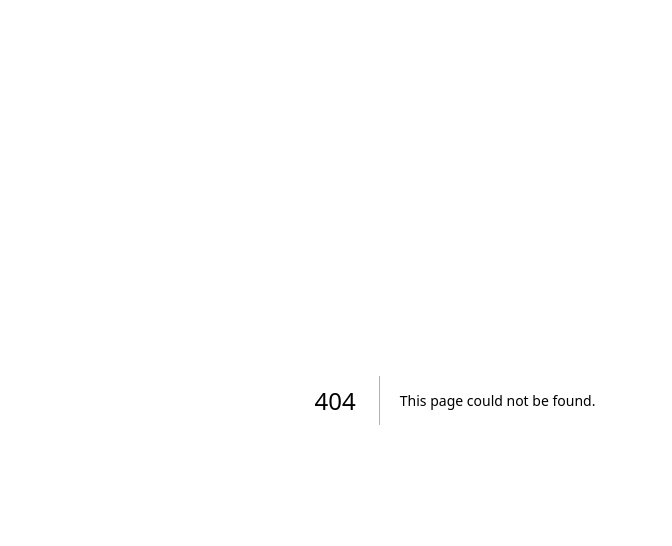
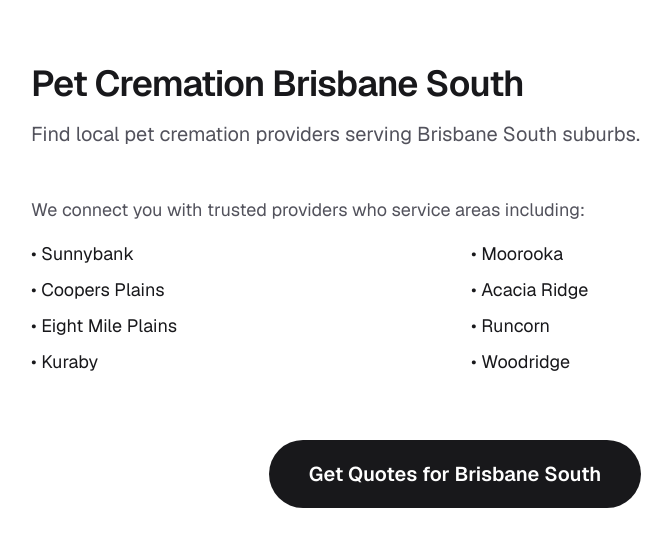
Before and after one commit to edwardted90/brisbanepetcremation, a Next.js app: page /brisbane-south in a window 1280 px wide. Before the commit this address had no page. Shown: the top 546 px of the page, without its empty margins (185-857 px from the left). Built offline with nearby package versions, Linux system fonts and the light colour scheme.

Commit message:
seo: add brisbane-north and brisbane-south location pages

```diff
--- /dev/null
+++ b/app/brisbane-north/page.tsx
@@ -0,0 +1,32 @@
+import type { Metadata } from 'next';
+
+export const metadata: Metadata = {
+  title: 'Pet Cremation Brisbane North | Local Providers',
+  description: 'Pet cremation services for Brisbane North suburbs. Compare providers and get quotes from local services.',
+};
+
+export default function BrisbaneNorthPage() {
+  return (
+    <div className="min-h-screen bg-white font-sans text-zinc-900">
+      <div className="mx-auto max-w-4xl px-6 py-16">
+        <h1 className="text-4xl font-semibold tracking-tight">Pet Cremation Brisbane North</h1>
+        <p className="mt-4 text-xl text-zinc-600">Find local pet cremation providers serving Brisbane North suburbs.</p>
+
+        <div className="mt-12">
+          <p className="text-lg text-zinc-600">We connect you with trusted providers who service areas including:</p>
+          <ul className="mt-4 grid grid-cols-2 gap-x-8 gap-y-2 text-lg">
+            {['Chermside', 'Nundah', 'Aspley', 'Kedron', 'Stafford', 'Wavell Heights', 'Albany Creek', 'Bracken Ridge'].map(area => (
+              <li key={area}>• {area}</li>
+            ))}
+          </ul>
+        </div>
+
+        <div className="mt-16 text-center">
+          <a href="/#quote" className="inline-block rounded-full bg-zinc-900 px-10 py-5 text-xl font-semibold text-white transition hover:bg-black">
+            Get Quotes for Brisbane North
+          </a>
+        </div>
+      </div>
+    </div>
+  );
+}
--- /dev/null
+++ b/app/brisbane-south/page.tsx
@@ -0,0 +1,32 @@
+import type { Metadata } from 'next';
+
+export const metadata: Metadata = {
+  title: 'Pet Cremation Brisbane South | Local Providers',
+  description: 'Pet cremation services for Brisbane South suburbs. Compare providers and get quotes from local services.',
+};
+
+export default function BrisbaneSouthPage() {
+  return (
+    <div className="min-h-screen bg-white font-sans text-zinc-900">
+      <div className="mx-auto max-w-4xl px-6 py-16">
+        <h1 className="text-4xl font-semibold tracking-tight">Pet Cremation Brisbane South</h1>
+        <p className="mt-4 text-xl text-zinc-600">Find local pet cremation providers serving Brisbane South suburbs.</p>
+
+        <div className="mt-12">
+          <p className="text-lg text-zinc-600">We connect you with trusted providers who service areas including:</p>
+          <ul className="mt-4 grid grid-cols-2 gap-x-8 gap-y-2 text-lg">
+            {['Sunnybank', 'Moorooka', 'Coopers Plains', 'Acacia Ridge', 'Eight Mile Plains', 'Runcorn', 'Kuraby', 'Woodridge'].map(area => (
+              <li key={area}>• {area}</li>
+            ))}
+          </ul>
+        </div>
+
+        <div className="mt-16 text-center">
+          <a href="/#quote" className="inline-block rounded-full bg-zinc-900 px-10 py-5 text-xl font-semibold text-white transition hover:bg-black">
+            Get Quotes for Brisbane South
+          </a>
+        </div>
+      </div>
+    </div>
+  );
+}
--- a/app/sitemap.ts
+++ b/app/sitemap.ts
@@ -32,5 +32,17 @@ export default function sitemap(): MetadataRoute.Sitemap {
       changeFrequency: 'monthly',
       priority: 0.7,
     },
+    {
+      url: 'https://www.gentlepetcremation.com/brisbane-north',
+      lastModified: new Date(),
+      changeFrequency: 'monthly',
+      priority: 0.75,
+    },
+    {
+      url: 'https://www.gentlepetcremation.com/brisbane-south',
+      lastModified: new Date(),
+      changeFrequency: 'monthly',
+      priority: 0.75,
+    },
   ];
 }
```
